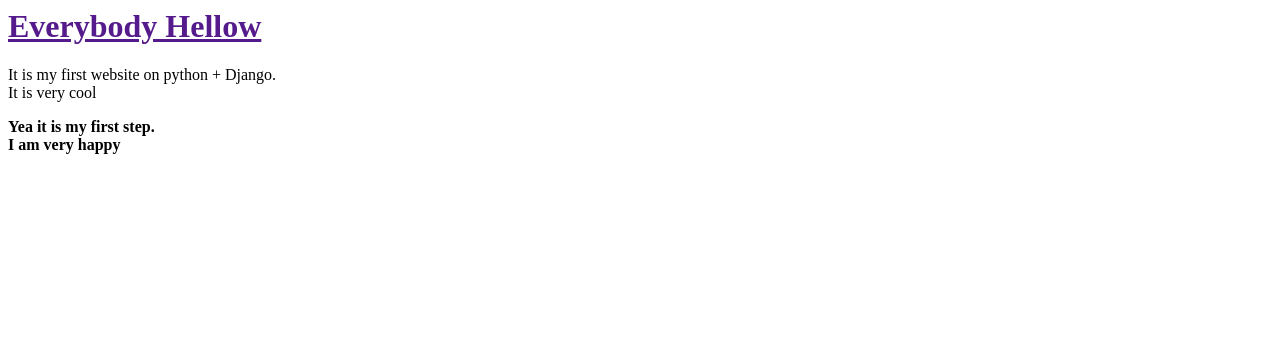
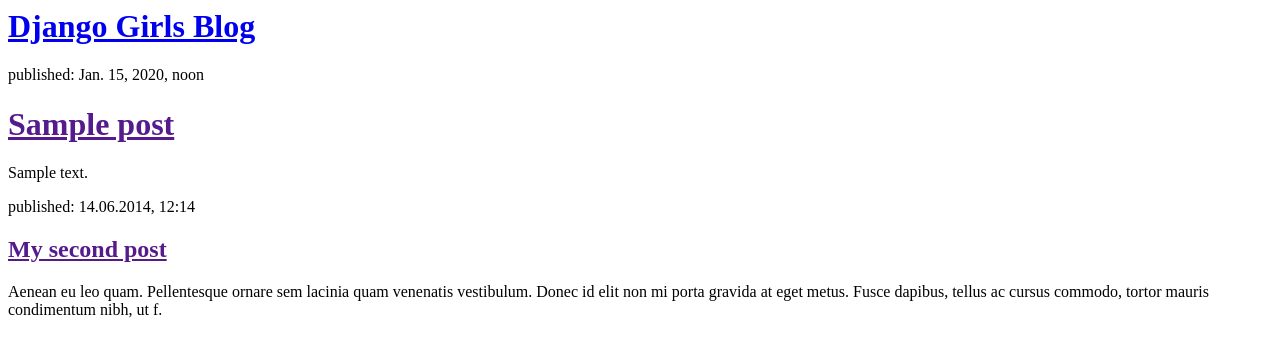
Before and after one commit to sponkyyy/my-first-blog, a Django app: template blog/templates/blog/post_list.html in a window 1280 px wide. Shown: the top 357 px of the page. Run offline with Django 3.2, Linux system fonts and the light colour scheme; the template is opened without the code that fills it: values that come from a table or form of the project are taken from there, others are empty; tables that the repository leaves empty hold one stand-in row (values such as "Sample post").

Commit message:
Modified templates to display posts from database.

```diff
--- a/blog/templates/blog/post_list.html
+++ b/blog/templates/blog/post_list.html
@@ -1,23 +1,27 @@
 <html>
-
-<head>
-    <title>Sponky b$og</title>
-</head>
-<body>
-    <div><h1><a href="">Everybody Hellow</a></h1></div>
-
-   <div><p>It is my first website on python + Django.<br/>It is very cool</p></div>
+    <head>
+        <title>Django Girls blog</title>
+    </head>
+    <body>
 
 
-    <strong>Yea it is my first step.<br/>I am very happy</strong>
+    <div>
+        <h1><a href="/">Django Girls Blog</a></h1>
+    </div>
+
+    {% for post in posts %}
+        <div>
+            <p>published: {{ post.published_date }}</p>
+            <h1><a href="">{{ post.title }}</a></h1>
+            <p>{{ post.text|linebreaksbr }}</p>
+        </div>
+    {% endfor %}
 
 
-
-
-</body>
-
-
-
-
-
+        <div>
+            <p>published: 14.06.2014, 12:14</p>
+            <h2><a href="">My second post</a></h2>
+            <p>Aenean eu leo quam. Pellentesque ornare sem lacinia quam venenatis vestibulum. Donec id elit non mi porta gravida at eget metus. Fusce dapibus, tellus ac cursus commodo, tortor mauris condimentum nibh, ut f.</p>
+        </div>
+    </body>
 </html>
--- a/blog/views.py
+++ b/blog/views.py
@@ -1,5 +1,7 @@
 from django.shortcuts import render
+from django.utils import timezone
+from .models import Post
 
-# Create your views here.
 def post_list(request):
-    return render(request, 'blog/post_list.html', {})
+    posts = Post.objects.filter(published_date__lte=timezone.now()).order_by('published_date')
+    return render(request, 'blog/post_list.html', {'posts': posts})
```
